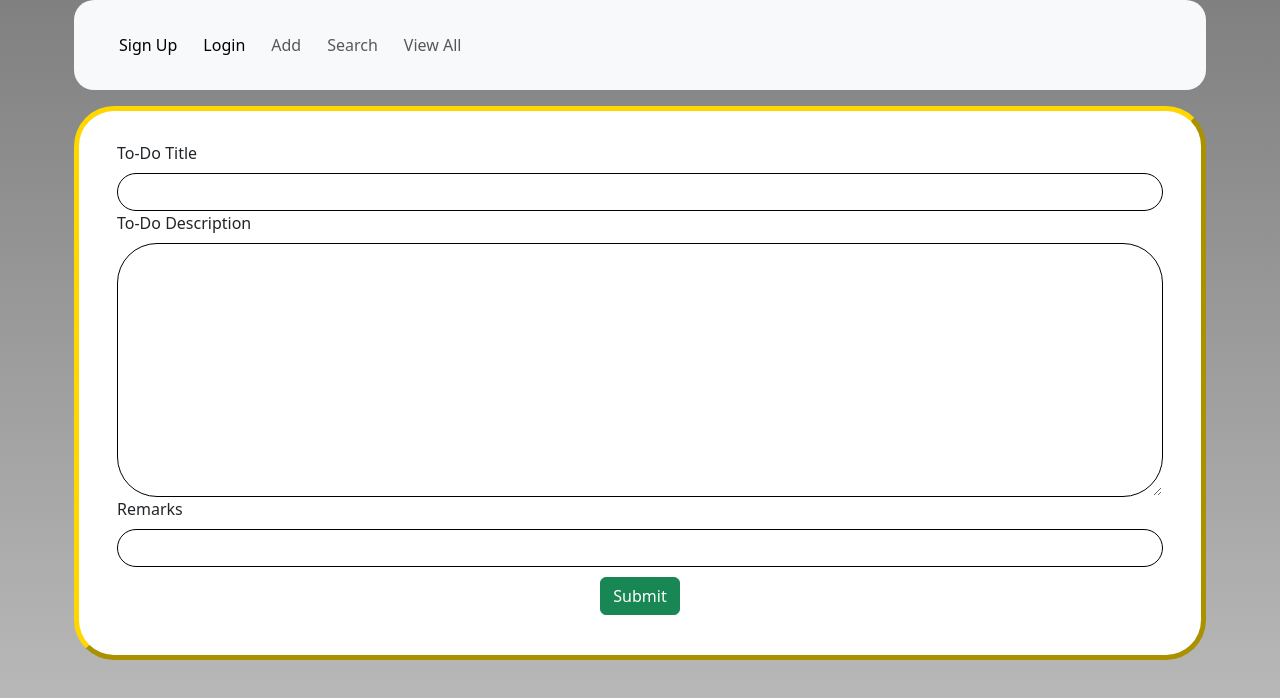
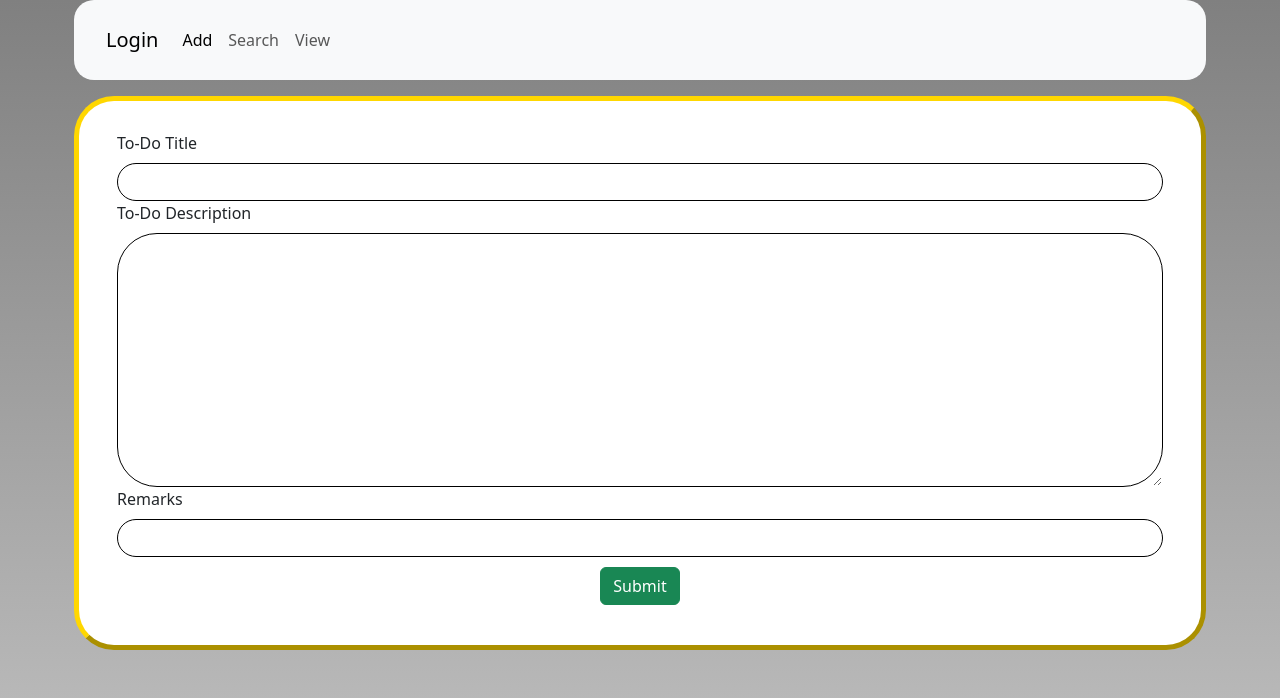
Before and after one commit to 666vaishnav666/To-Do-app, a plain HTML site: page add.html in a window 1280 px wide. Drawn offline with nearby package versions, Linux system fonts and the light colour scheme.

Commit message:
New Change

```diff
--- a/add.html
+++ b/add.html
@@ -20,23 +20,21 @@
 
                   <nav class="navbar navbar-expand-lg bg-body-tertiary">
                     <div class="container-fluid">
-                      <div class="collapse navbar-collapse" id="navbarSupportedContent">
+                      <a class="navbar-brand" href="Login.html">Login</a>
+                      <button class="navbar-toggler" type="button" data-bs-toggle="collapse" data-bs-target="#navbarNav" aria-controls="navbarNav" aria-expanded="false" aria-label="Toggle navigation">
+                        <span class="navbar-toggler-icon"></span>
+                      </button>
+                      <div class="collapse navbar-collapse" id="navbarNav">
                         <ul class="navbar-nav">
-                            <li class="nav-item-0">
-                                <a class="nav-link active" aria-current="page" href="index.html">Sign Up</a>
-                              </li>
-                            <li class="nav-item-1">
-                              <a class="nav-link active" aria-current="page" href="Login.html">Login</a>
-                            </li>
-                            <li class="nav-item-2">
-                              <a class="nav-link" href="add.html">Add</a>
-                            </li>
-                            <li class="nav-item-3">
-                              <a class="nav-link" href="search.html">Search</a>
-                            </li>
-                            <li class="nav-item-4">
-                              <a class="nav-link" href="view.html">View All</a>
-                            </li>
+                          <li class="nav-item">
+                            <a class="nav-link active" aria-current="page" href="add.html">Add</a>
+                          </li>
+                          <li class="nav-item">
+                            <a class="nav-link" href="search.html">Search</a>
+                          </li>
+                          <li class="nav-item">
+                            <a class="nav-link" href="view.html">View</a>
+                          </li>
                         </ul>
                       </div>
                     </div>
--- a/style-2.css
+++ b/style-2.css
@@ -50,57 +50,6 @@ body {
     justify-content: center;
     border-radius: 50px;
 }
-
-.nav-item-0 {
-    border-radius: 50px;
-    padding: 5px;
-}
-.nav-item-1 {
-    border-radius: 50px;
-    padding: 5px;
-}
-.nav-item-2 {
-    border-radius: 50px;
-    padding: 5px;
-}
-.nav-item-3 {
-    border-radius: 50px;
-    padding: 5px;
-}
-.nav-item-4 {
-    border-radius: 50px;
-    padding: 5px;
-}
-.nav-item-0:hover {
-    background-color: aqua;
-    letter-spacing: 3px;
-    transition: .2s ease-in-out;
-    transform: translateY(10px);
-}
-.nav-item-1:hover {
-    background-color: aqua;
-    letter-spacing: 3px;
-    transition: .2s ease-in-out;
-    transform: translateY(10px);
-}
-.nav-item-2:hover {
-    background-color: aqua;
-    letter-spacing: 3px;
-    transition: .2s ease-in-out;
-    transform: translateY(10px);
-}
-.nav-item-3:hover {
-    background-color: aqua;
-    letter-spacing: 3px;
-    transition: .2s ease-in-out;
-    transform: translateY(10px);
-}
-.nav-item-4:hover {
-    background-color: aqua;
-    letter-spacing: 3px;
-    transition: .2s ease-in-out;
-    transform: translateY(10px);
-}
 .form-control{
     box-sizing: border-box;
     border-radius: 40px;
--- a/style-3.css
+++ b/style-3.css
@@ -34,57 +34,6 @@ body {
     justify-content: center;
     border-radius: 50px;
 }
-
-.nav-item-0 {
-    border-radius: 50px;
-    padding: 5px;
-}
-.nav-item-1 {
-    border-radius: 50px;
-    padding: 5px;
-}
-.nav-item-2 {
-    border-radius: 50px;
-    padding: 5px;
-}
-.nav-item-3 {
-    border-radius: 50px;
-    padding: 5px;
-}
-.nav-item-4 {
-    border-radius: 50px;
-    padding: 5px;
-}
-.nav-item-0:hover {
-    background-color: aqua;
-    letter-spacing: 3px;
-    transition: .2s ease-in-out;
-    transform: translateY(10px);
-}
-.nav-item-1:hover {
-    background-color: aqua;
-    letter-spacing: 3px;
-    transition: .2s ease-in-out;
-    transform: translateY(10px);
-}
-.nav-item-2:hover {
-    background-color: aqua;
-    letter-spacing: 3px;
-    transition: .2s ease-in-out;
-    transform: translateY(10px);
-}
-.nav-item-3:hover {
-    background-color: aqua;
-    letter-spacing: 3px;
-    transition: .2s ease-in-out;
-    transform: translateY(10px);
-}
-.nav-item-4:hover {
-    background-color: aqua;
-    letter-spacing: 3px;
-    transition: .2s ease-in-out;
-    transform: translateY(10px);
-}
 .form-control{
     box-sizing: border-box;
     border-radius: 40px;
--- a/style-4.css
+++ b/style-4.css
@@ -36,56 +36,6 @@ body {
     justify-content: center;
     border-radius: 50px;
 }
-.nav-item-0 {
-    border-radius: 50px;
-    padding: 5px;
-}
-.nav-item-1 {
-    border-radius: 50px;
-    padding: 5px;
-}
-.nav-item-2 {
-    border-radius: 50px;
-    padding: 5px;
-}
-.nav-item-3 {
-    border-radius: 50px;
-    padding: 5px;
-}
-.nav-item-4 {
-    border-radius: 50px;
-    padding: 5px;
-}
-.nav-item-0:hover {
-    background-color: aqua;
-    letter-spacing: 3px;
-    transition: .2s ease-in-out;
-    transform: translateY(10px);
-}
-.nav-item-1:hover {
-    background-color: aqua;
-    letter-spacing: 3px;
-    transition: .2s ease-in-out;
-    transform: translateY(10px);
-}
-.nav-item-2:hover {
-    background-color: aqua;
-    letter-spacing: 3px;
-    transition: .2s ease-in-out;
-    transform: translateY(10px);
-}
-.nav-item-3:hover {
-    background-color: aqua;
-    letter-spacing: 3px;
-    transition: .2s ease-in-out;
-    transform: translateY(10px);
-}
-.nav-item-4:hover {
-    background-color: aqua;
-    letter-spacing: 3px;
-    transition: .2s ease-in-out;
-    transform: translateY(10px);
-}
 .form-control{
     box-sizing: border-box;
     border-radius: 40px;
--- a/style-5.css
+++ b/style-5.css
@@ -24,56 +24,6 @@ body {
     justify-content: center;
     border-radius: 50px;
 }
-.nav-item-0 {
-    border-radius: 50px;
-    padding: 5px;
-}
-.nav-item-1 {
-    border-radius: 50px;
-    padding: 5px;
-}
-.nav-item-2 {
-    border-radius: 50px;
-    padding: 5px;
-}
-.nav-item-3 {
-    border-radius: 50px;
-    padding: 5px;
-}
-.nav-item-4 {
-    border-radius: 50px;
-    padding: 5px;
-}
-.nav-item-0:hover {
-    background-color: aqua;
-    letter-spacing: 3px;
-    transition: .2s ease-in-out;
-    transform: translateY(10px);
-}
-.nav-item-1:hover {
-    background-color: aqua;
-    letter-spacing: 3px;
-    transition: .2s ease-in-out;
-    transform: translateY(10px);
-}
-.nav-item-2:hover {
-    background-color: aqua;
-    letter-spacing: 3px;
-    transition: .2s ease-in-out;
-    transform: translateY(10px);
-}
-.nav-item-3:hover {
-    background-color: aqua;
-    letter-spacing: 3px;
-    transition: .2s ease-in-out;
-    transform: translateY(10px);
-}
-.nav-item-4:hover {
-    background-color: aqua;
-    letter-spacing: 3px;
-    transition: .2s ease-in-out;
-    transform: translateY(10px);
-}
 .form-control{
     box-sizing: border-box;
     border-radius: 40px;
--- a/style.css
+++ b/style.css
@@ -30,7 +30,7 @@ body {
 .navbar {
     display: flex;
     border-radius: 20px;
-    padding: 20px;
+    padding: 10px;
 }
 .old-user a {
     text-decoration: none;
@@ -46,51 +46,41 @@ body {
 }
 .nav-item-0 {
     border-radius: 50px;
-    padding: 5px;
 }
 .nav-item-1 {
     border-radius: 50px;
-    padding: 5px;
 }
 .nav-item-2 {
     border-radius: 50px;
-    padding: 5px;
 }
 .nav-item-3 {
     border-radius: 50px;
-    padding: 5px;
 }
 .nav-item-4 {
     border-radius: 50px;
-    padding: 5px;
 }
 .nav-item-0:hover {
     background-color: aqua;
-    letter-spacing: 3px;
     transition: .2s ease-in-out;
     transform: translateY(10px);
 }
 .nav-item-1:hover {
     background-color: aqua;
-    letter-spacing: 3px;
     transition: .2s ease-in-out;
     transform: translateY(10px);
 }
 .nav-item-2:hover {
     background-color: aqua;
-    letter-spacing: 3px;
     transition: .2s ease-in-out;
     transform: translateY(10px);
 }
 .nav-item-3:hover {
     background-color: aqua;
-    letter-spacing: 3px;
     transition: .2s ease-in-out;
     transform: translateY(10px);
 }
 .nav-item-4:hover {
     background-color: aqua;
-    letter-spacing: 3px;
     transition: .2s ease-in-out;
     transform: translateY(10px);
 }
```
Also changed, not shown: Login.html (+14 -16 lines), index.html (+14 -17 lines), search.html (+14 -16 lines), view.html (+14 -16 lines).
